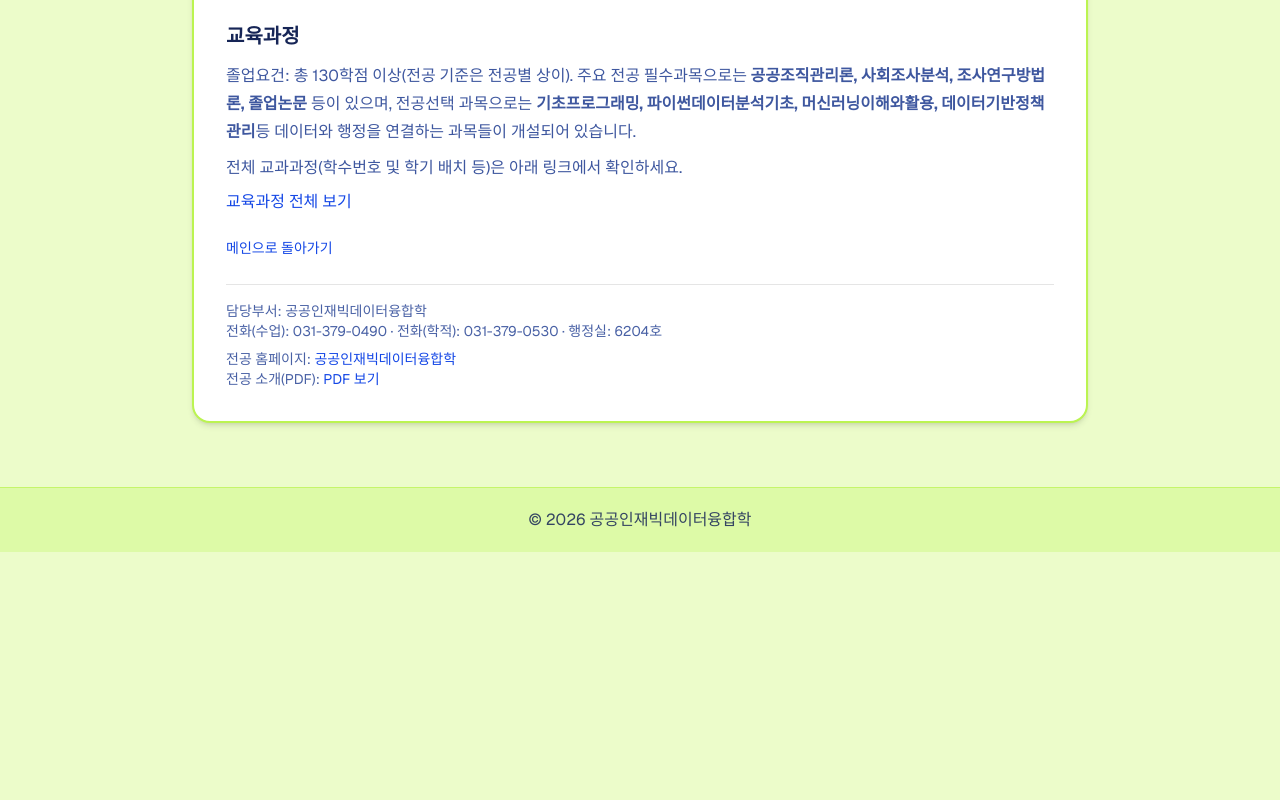
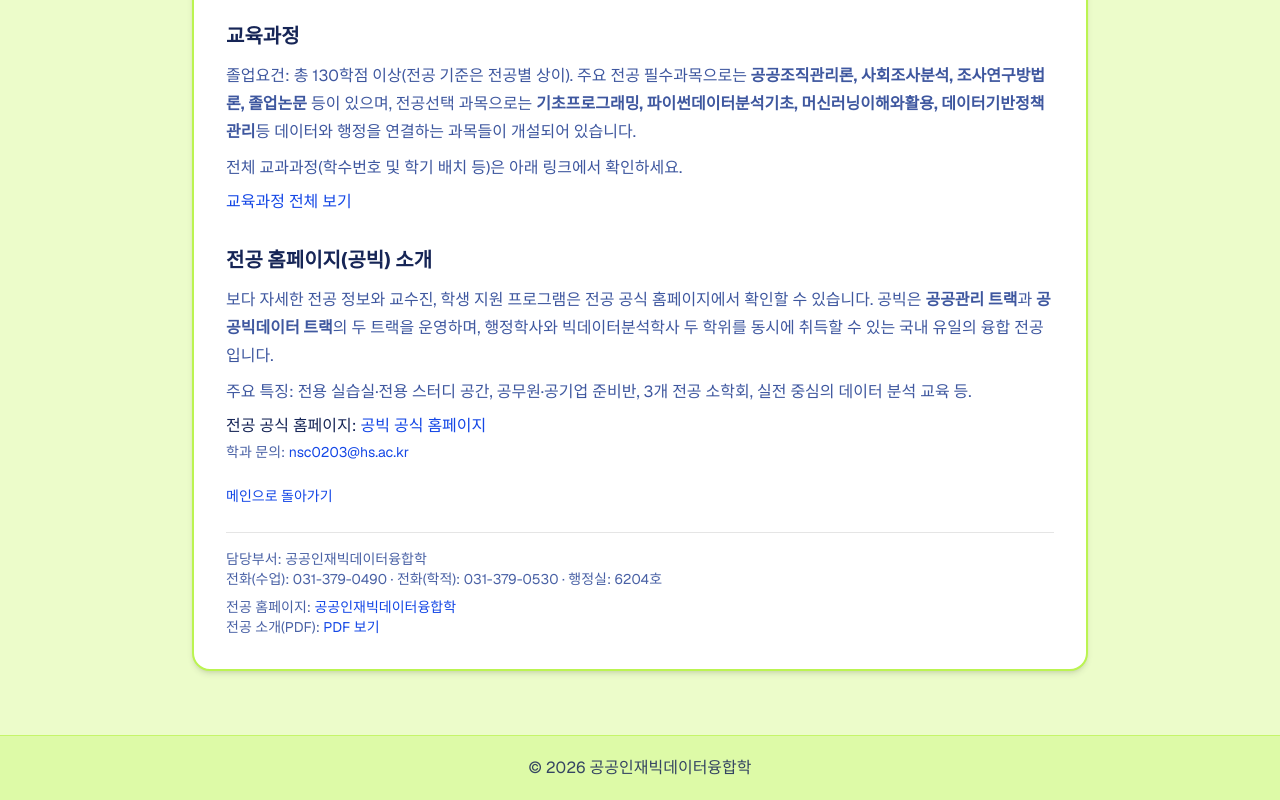
Before and after one commit to sangyoon0220/my-first-web, a Next.js app: page /intro in a window 1280 px wide. Shown: the part 1172-1972 px from the top of the page. Before the commit the page ends 1724 px from the top, so only its background shows below. Built offline with nearby package versions, Linux system fonts and the light colour scheme; no server answers.

Commit message:
Add hanshin-gongbig summary and links

```diff
--- a/app/intro/page.tsx
+++ b/app/intro/page.tsx
@@ -60,6 +60,22 @@ export default function IntroPage() {
           <a href="https://www.hs.ac.kr/kor/10502/subview.do" className="text-blue-700 hover:underline">교육과정 전체 보기</a>
         </p>
 
+        <h2 className="text-xl font-bold mt-8 mb-3">전공 홈페이지(공빅) 소개</h2>
+        <p className="text-blue-900/85 leading-7">
+          보다 자세한 전공 정보와 교수진, 학생 지원 프로그램은 전공 공식 홈페이지에서 확인할 수 있습니다.
+          공빅은 <strong>공공관리 트랙</strong>과 <strong>공공빅데이터 트랙</strong>의 두 트랙을 운영하며,
+          행정학사와 빅데이터분석학사 두 학위를 동시에 취득할 수 있는 국내 유일의 융합 전공입니다.
+        </p>
+        <p className="text-blue-900/85 leading-7 mt-2">
+          주요 특징: 전용 실습실·전용 스터디 공간, 공무원·공기업 준비반, 3개 전공 소학회, 실전 중심의 데이터 분석 교육 등.
+        </p>
+        <p className="mt-2">
+          전공 공식 홈페이지: <a href="https://hanshin-gongbig.netlify.app/" className="text-blue-700 hover:underline">공빅 공식 홈페이지</a>
+        </p>
+        <p className="mt-1 text-sm text-blue-900/80">
+          학과 문의: <a href="mailto:nsc0203@hs.ac.kr" className="text-blue-700 hover:underline">nsc0203@hs.ac.kr</a>
+        </p>
+
         <Link href="/" className="inline-block mt-6 text-sm text-blue-700 hover:underline">
           메인으로 돌아가기
         </Link>
```
